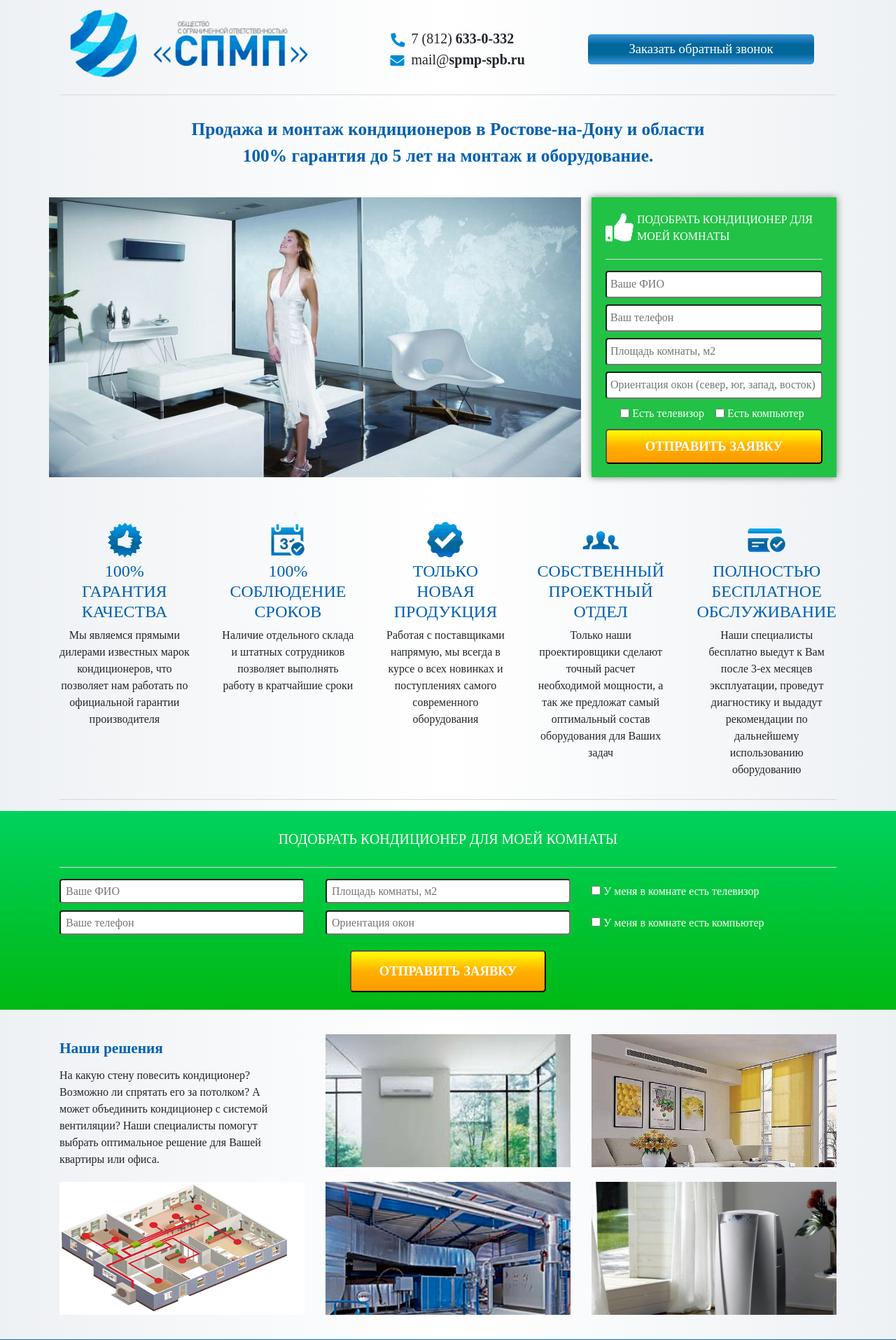
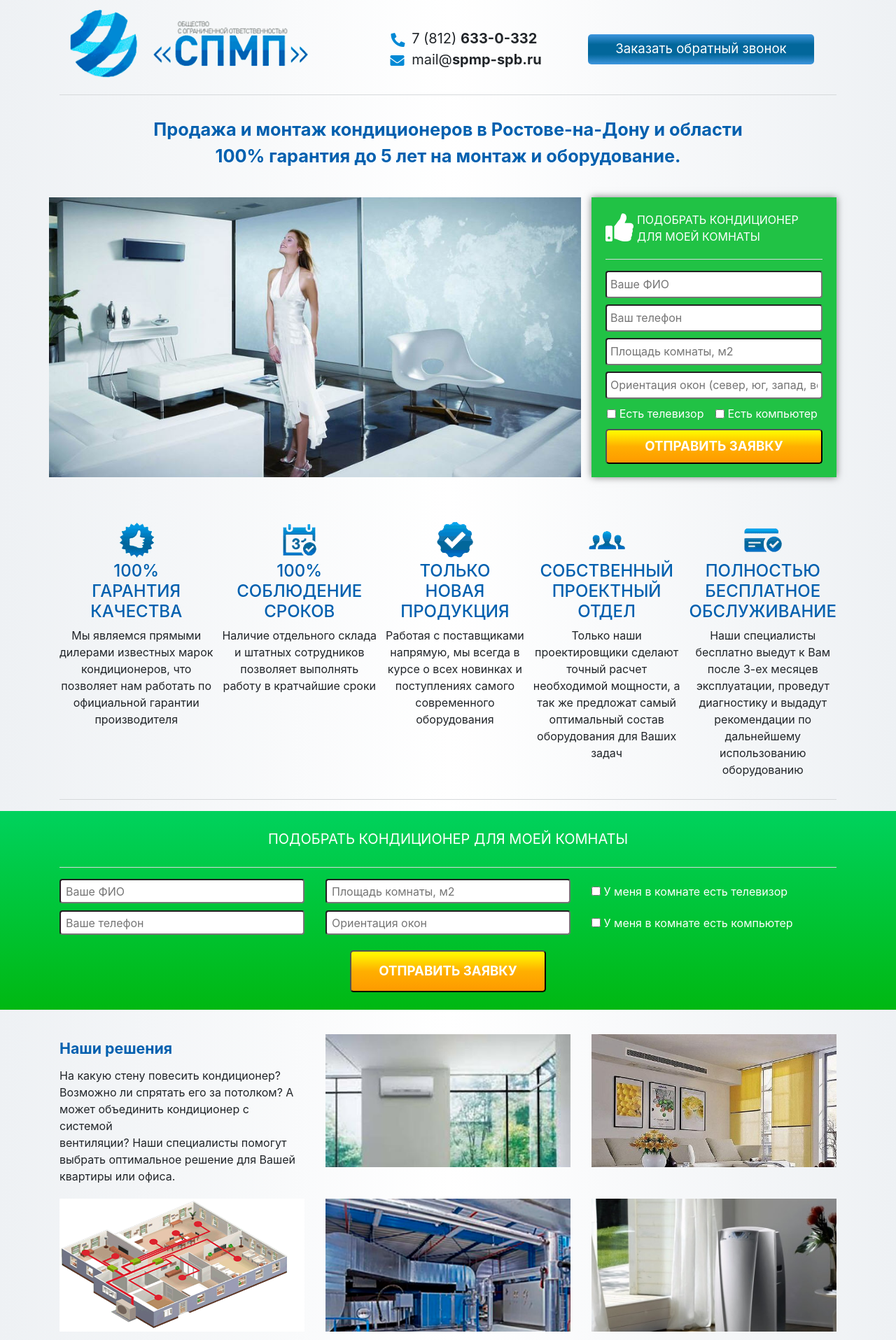
Before and after one commit to artem1y3/artem1y3.github.io, a PHP site: page / in a window 1280 px wide. Shown: the top 1915 px of the page at 70% size. Run offline with PHP 8.4, Linux system fonts and the light colour scheme; some libraries are stand-ins or nearby versions.

Commit message:
Next commit

```diff
--- a/style.css
+++ b/style.css
@@ -1,5 +1,5 @@
 body{
-	font-family: 'sans-serif';
+	/*font-family: 'sans-serif';*/
 	background: linear-gradient(to right, #EEF1F4,#FFFFFF,#EEF1F4);
 }
 p{
```
